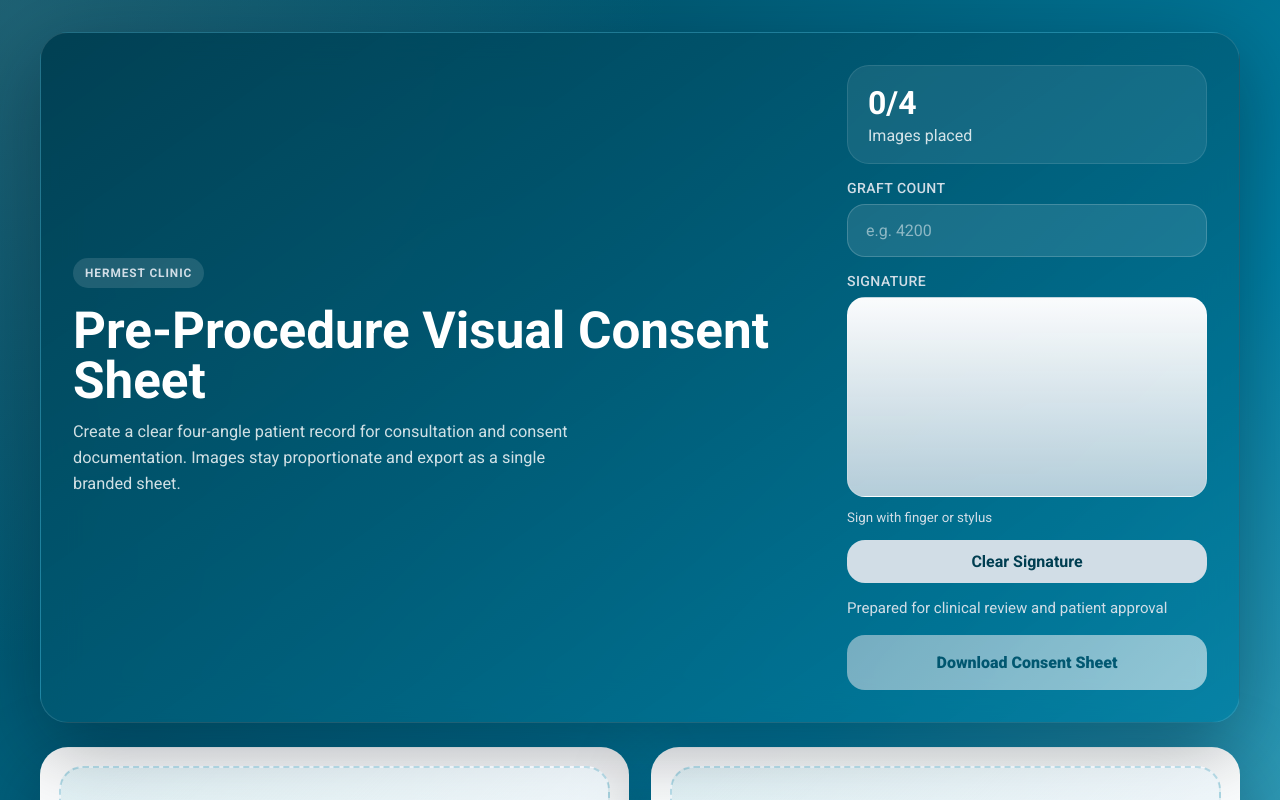
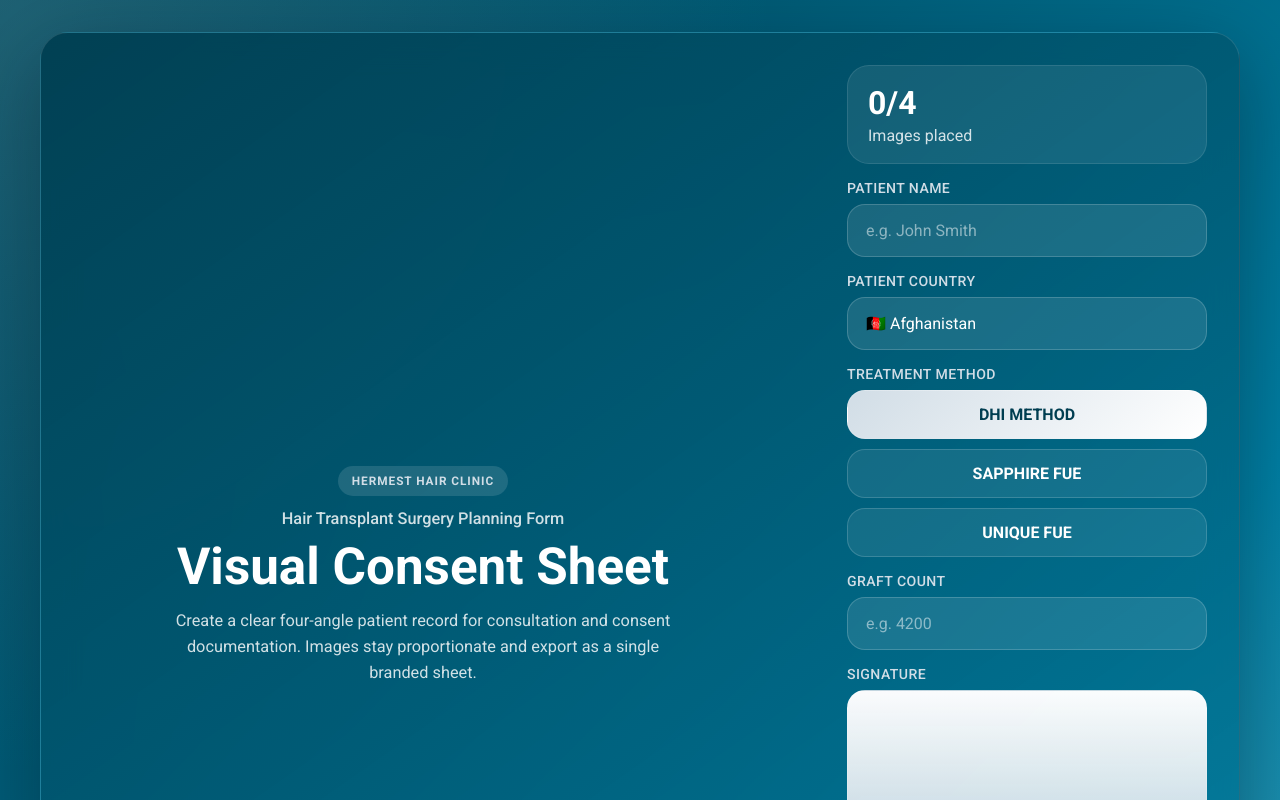
Before and after one commit to raufdinler-lab/hermestde, a Next.js app: page / in a window 1280 px wide. Shown: the top 800 px of the page. Built offline with nearby package versions, Linux system fonts and the light colour scheme.

Commit message:
Update form inputs and export layout

```diff
--- a/app/globals.css
+++ b/app/globals.css
@@ -36,6 +36,7 @@ body {
 
 button,
 input,
+select,
 canvas {
   font: inherit;
 }
@@ -62,19 +63,26 @@ canvas {
 .hero-copy {
   display: flex;
   flex-direction: column;
-  align-items: flex-start;
+  align-items: center;
   justify-content: center;
   max-width: 700px;
   min-height: 360px;
+  text-align: center;
+}
+
+.hero-heading {
+  display: grid;
+  gap: 10px;
+  justify-items: center;
+  margin-bottom: 16px;
 }
 
 .eyebrow {
   display: inline-flex;
   align-items: center;
-  align-self: flex-start;
   width: fit-content;
   max-width: 100%;
-  padding: 8px 12px;
+  padding: 8px 14px;
   border-radius: 999px;
   background: rgba(255, 255, 255, 0.12);
   color: var(--accent-secondary);
@@ -84,9 +92,16 @@ canvas {
   font-weight: 700;
 }
 
+.hero-kicker {
+  margin: 0;
+  color: var(--text-soft);
+  font-size: 1rem;
+  font-weight: 500;
+}
+
 .hero-copy h1 {
-  margin: 18px 0 12px;
-  font-size: clamp(2rem, 4vw, 3.6rem);
+  margin: 0;
+  font-size: clamp(2.1rem, 4vw, 3.7rem);
   line-height: 0.98;
 }
 
@@ -126,6 +141,42 @@ canvas {
   background: rgba(255, 255, 255, 0.1);
   color: #ffffff;
   outline: none;
+}
+
+.select-wrap {
+  position: relative;
+}
+
+.stack-select {
+  width: 100%;
+  appearance: none;
+  padding: 16px 18px;
+  border: 1px solid rgba(255, 255, 255, 0.18);
+  border-radius: 18px;
+  background: rgba(255, 255, 255, 0.1);
+  color: #ffffff;
+  outline: none;
+}
+
+.method-grid {
+  display: grid;
+  gap: 10px;
+}
+
+.method-chip {
+  width: 100%;
+  padding: 14px 16px;
+  border: 1px solid rgba(255, 255, 255, 0.16);
+  border-radius: 18px;
+  background: rgba(255, 255, 255, 0.08);
+  color: #ffffff;
+  font-weight: 700;
+  text-align: center;
+}
+
+.method-chip.active {
+  background: linear-gradient(135deg, #d1dde6, #ffffff);
+  color: var(--navy-strong);
 }
 
 .input-stack input::placeholder {
@@ -181,7 +232,7 @@ canvas {
 }
 
 .stat-note {
-  margin: -2px 0 0;
+  margin: 2px 0 0;
   color: var(--text-soft);
   font-size: 0.94rem;
   line-height: 1.5;
@@ -281,6 +332,11 @@ canvas {
   padding: 16px 8px 4px;
 }
 
+.slot-footer > div {
+  text-align: center;
+  width: 100%;
+}
+
 .slot-footer h2 {
   margin: 0 0 4px;
   color: var(--navy-strong);
--- a/app/page.tsx
+++ b/app/page.tsx
@@ -13,6 +13,12 @@ type LoadedSlot = Slot & {
   image: HTMLImageElement | null;
 };
 
+type CountryOption = {
+  code: string;
+  flag: string;
+  name: string;
+};
+
 const initialSlots: Slot[] = [
   { id: "front", label: "Front View", hint: "Frontal documentation", dataUrl: null },
   { id: "top", label: "Top View", hint: "Crown and top area", dataUrl: null },
@@ -23,17 +29,55 @@ const initialSlots: Slot[] = [
 const consentStatement =
   "The entire operation plan and hairline were determined with my approval. I approve the operation plan and my hairline.";
 
-const baseExportWidth = 1800;
-const baseExportHeight = 1600;
+const treatmentMethodOptions = ["DHI METHOD", "SAPPHIRE FUE", "UNIQUE FUE"];
+const countryCodes = [
+  "AF", "AX", "AL", "DZ", "AS", "AD", "AO", "AI", "AQ", "AG", "AR", "AM",
+  "AW", "AU", "AT", "AZ", "BS", "BH", "BD", "BB", "BY", "BE", "BZ", "BJ",
+  "BM", "BT", "BO", "BQ", "BA", "BW", "BV", "BR", "IO", "BN", "BG", "BF",
+  "BI", "KH", "CM", "CA", "CV", "KY", "CF", "TD", "CL", "CN", "CX", "CC",
+  "CO", "KM", "CG", "CD", "CK", "CR", "CI", "HR", "CU", "CW", "CY", "CZ",
+  "DK", "DJ", "DM", "DO", "EC", "EG", "SV", "GQ", "ER", "EE", "SZ", "ET",
+  "FK", "FO", "FJ", "FI", "FR", "GF", "PF", "TF", "GA", "GM", "GE", "DE",
+  "GH", "GI", "GR", "GL", "GD", "GP", "GU", "GT", "GG", "GN", "GW", "GY",
+  "HT", "HM", "VA", "HN", "HK", "HU", "IS", "IN", "ID", "IR", "IQ", "IE",
+  "IM", "IL", "IT", "JM", "JP", "JE", "JO", "KZ", "KE", "KI", "KP", "KR",
+  "KW", "KG", "LA", "LV", "LB", "LS", "LR", "LY", "LI", "LT", "LU", "MO",
+  "MG", "MW", "MY", "MV", "ML", "MT", "MH", "MQ", "MR", "MU", "YT", "MX",
+  "FM", "MD", "MC", "MN", "ME", "MS", "MA", "MZ", "MM", "NA", "NR", "NP",
+  "NL", "NC", "NZ", "NI", "NE", "NG", "NU", "NF", "MK", "MP", "NO", "OM",
+  "PK", "PW", "PS", "PA", "PG", "PY", "PE", "PH", "PN", "PL", "PT", "PR",
+  "QA", "RE", "RO", "RU", "RW", "BL", "SH", "KN", "LC", "MF", "PM", "VC",
+  "WS", "SM", "ST", "SA", "SN", "RS", "SC", "SL", "SG", "SX", "SK", "SI",
+  "SB", "SO", "ZA", "GS", "SS", "ES", "LK", "SD", "SR", "SJ", "SE", "CH",
+  "SY", "TW", "TJ", "TZ", "TH", "TL", "TG", "TK", "TO", "TT", "TN", "TR",
+  "TM", "TC", "TV", "UG", "UA", "AE", "GB", "US", "UM", "UY", "UZ", "VU",
+  "VE", "VN", "VG", "VI", "WF", "EH", "YE", "ZM", "ZW",
+] as const;
+
+const regionNames = new Intl.DisplayNames(["en"], { type: "region" });
+
+const countryOptions: CountryOption[] = countryCodes
+  .map((code) => ({
+    code,
+    flag: getFlagEmoji(code),
+    name: regionNames.of(code) ?? code,
+  }))
+  .sort((a, b) => a.name.localeCompare(b.name));
+
+const baseExportWidth = 1600;
+const baseExportHeight = 2350;
 const basePadding = 84;
-const baseGap = 34;
-const baseCardHeight = 430;
-const baseCardTop = 250;
+const baseGap = 40;
+const baseCardHeight = 780;
+const baseCardTop = 360;
 const minExportScale = 2;
 const maxExportScale = 4;
 
 export default function Home() {
   const [slots, setSlots] = useState(initialSlots);
+  const [patientName, setPatientName] = useState("");
+  const [countryCode, setCountryCode] = useState(countryOptions[0].code);
+  const [treatmentMethod, setTreatmentMethod] = useState(treatmentMethodOptions[0]);
   const [graftCount, setGraftCount] = useState("");
   const [isExporting, setIsExporting] = useState(false);
   const inputRefs = useRef<Record<string, HTMLInputElement | null>>({});
@@ -46,6 +90,8 @@ export default function Home() {
     () => slots.filter((slot) => Boolean(slot.dataUrl)).length,
     [slots]
   );
+  const selectedCountry =
+    countryOptions.find((country) => country.code === countryCode) ?? countryOptions[0];
 
   const handleSelect = (slotId: string) => {
     inputRefs.current[slotId]?.click();
@@ -279,6 +325,9 @@ export default function Home() {
         canvas.height,
         padding,
         exportScale,
+        patientName,
+        selectedCountry,
+        treatmentMethod,
         graftCount,
         signatureDataUrl ? await loadImage(signatureDataUrl) : null
       );
@@ -299,8 +348,11 @@ export default function Home() {
     <main className="page-shell">
       <section className="hero-card">
         <div className="hero-copy">
-          <span className="eyebrow">Hermest Clinic</span>
-          <h1>Pre-Procedure Visual Consent Sheet</h1>
+          <div className="hero-heading">
+            <span className="eyebrow">Hermest Hair Clinic</span>
+            <p className="hero-kicker">Hair Transplant Surgery Planning Form</p>
+            <h1>Visual Consent Sheet</h1>
+          </div>
           <p>
             Create a clear four-angle patient record for consultation and
             consent documentation. Images stay proportionate and export as a
@@ -312,6 +364,47 @@ export default function Home() {
           <div className="stat-box">
             <strong>{filledCount}/4</strong>
             <span>Images placed</span>
+          </div>
+          <label className="input-stack">
+            <span>Patient Name</span>
+            <input
+              type="text"
+              placeholder="e.g. John Smith"
+              value={patientName}
+              onChange={(event) => setPatientName(event.target.value)}
+            />
+          </label>
+          <label className="input-stack">
+            <span>Patient Country</span>
+            <div className="select-wrap">
+              <select
+                value={countryCode}
+                onChange={(event) => setCountryCode(event.target.value)}
+                className="stack-select"
+              >
+                {countryOptions.map((country) => (
+                  <option key={country.code} value={country.code}>
+                    {country.flag} {country.name}
+                  </option>
+                ))}
+              </select>
+            </div>
+          </label>
+          <div className="input-stack">
+            <span>Treatment Method</span>
+            <div className="method-grid" role="radiogroup" aria-label="Treatment Method">
+              {treatmentMethodOptions.map((option) => (
+                <button
+                  key={option}
+                  type="button"
+                  className={`method-chip ${treatmentMethod === option ? "active" : ""}`}
+                  onClick={() => setTreatmentMethod(option)}
+                  aria-pressed={treatmentMethod === option}
+                >
+                  {option}
+                </button>
+              ))}
+            </div>
           </div>
           <label className="input-stack">
             <span>Graft Count</span>
@@ -452,17 +545,20 @@ function drawHeader(
   padding: number,
   exportScale: number
 ) {
+  const centerX = width / 2;
+
   ctx.fillStyle = "#ffffff";
-  ctx.font = `700 ${44 * exportScale}px Roboto`;
-  ctx.fillText("Hermest Clinic", padding, 92 * exportScale);
+  ctx.textAlign = "center";
+  ctx.font = `700 ${34 * exportScale}px Roboto`;
+  ctx.fillText("Hermest Hair Clinic", centerX, 92 * exportScale);
 
   ctx.fillStyle = "#D1DDE6";
-  ctx.font = `500 ${18 * exportScale}px Roboto`;
-  ctx.fillText("PRE-PROCEDURE DOCUMENTATION", padding, 128 * exportScale);
+  ctx.font = `500 ${22 * exportScale}px Roboto`;
+  ctx.fillText("Hair Transplant Surgery Planning Form", centerX, 138 * exportScale);
 
   ctx.fillStyle = "rgba(255, 255, 255, 0.92)";
-  ctx.font = `400 ${26 * exportScale}px Roboto`;
-  ctx.fillText("Visual Consent Sheet", padding, 162 * exportScale);
+  ctx.font = `700 ${50 * exportScale}px Roboto`;
+  ctx.fillText("Visual Consent Sheet", centerX, 210 * exportScale);
 
   ctx.fillStyle = "rgba(255, 255, 255, 0.78)";
   ctx.font = `400 ${18 * exportScale}px Roboto`;
@@ -471,7 +567,9 @@ function drawHeader(
     month: "short",
     year: "numeric",
   }).format(new Date());
-  ctx.fillText(dateLabel, width - padding - 120 * exportScale, 92 * exportScale);
+  ctx.textAlign = "right";
+  ctx.fillText(dateLabel, width - padding, 92 * exportScale);
+  ctx.textAlign = "left";
 }
 
 function drawConsentFooter(
@@ -480,13 +578,16 @@ function drawConsentFooter(
   height: number,
   padding: number,
   exportScale: number,
+  patientName: string,
+  selectedCountry: CountryOption,
+  treatmentMethod: string,
   graftCount: string,
   signatureImage: HTMLImageElement | null
 ) {
   const footerX = padding;
-  const footerY = 1180 * exportScale;
+  const footerY = 2010 * exportScale;
   const footerWidth = width - padding * 2;
-  const footerHeight = 270 * exportScale;
+  const footerHeight = 250 * exportScale;
   const badgeHeight = 74 * exportScale;
 
   roundedRect(ctx, footerX, footerY, footerWidth, footerHeight, 26 * exportScale);
@@ -497,45 +598,51 @@ function drawConsentFooter(
   ctx.lineWidth = 2 * exportScale;
   ctx.stroke();
 
-  const badgeWidth = 260 * exportScale;
-  roundedRect(
-    ctx,
-    footerX + 30 * exportScale,
-    footerY + 30 * exportScale,
-    badgeWidth,
-    badgeHeight,
-    18 * exportScale
-  );
-  ctx.fillStyle = "#003E51";
-  ctx.fill();
+  const metaItems = [
+    { label: "Patient Name", value: patientName.trim() || "-" },
+    {
+      label: "Country",
+      value: `${selectedCountry.flag} ${selectedCountry.name}`,
+    },
+    { label: "Method", value: treatmentMethod.trim() || "-" },
+    { label: "Graft Count", value: graftCount.trim() || "-" },
+  ];
 
-  ctx.fillStyle = "#D1DDE6";
-  ctx.font = `500 ${18 * exportScale}px Roboto`;
-  ctx.fillText("GRAFT COUNT", footerX + 56 * exportScale, footerY + 60 * exportScale);
+  const metaGap = 18 * exportScale;
+  const metaWidth = (footerWidth - 60 * exportScale - metaGap * 3) / 4;
 
-  ctx.fillStyle = "#ffffff";
-  ctx.font = `700 ${28 * exportScale}px Roboto`;
-  ctx.fillText(
-    graftCount.trim() ? graftCount.trim() : "-",
-    footerX + 56 * exportScale,
-    footerY + 95 * exportScale
-  );
+  metaItems.forEach((item, index) => {
+    const metaX = footerX + 30 * exportScale + index * (metaWidth + metaGap);
+    const metaY = footerY + 30 * exportScale;
+
+    roundedRect(ctx, metaX, metaY, metaWidth, badgeHeight, 18 * exportScale);
+    ctx.fillStyle = "#003E51";
+    ctx.fill();
+
+    ctx.fillStyle = "#D1DDE6";
+    ctx.font = `500 ${16 * exportScale}px Roboto`;
+    ctx.fillText(item.label.toUpperCase(), metaX + 24 * exportScale, metaY + 28 * exportScale);
+
+    ctx.fillStyle = "#ffffff";
+    ctx.font = `700 ${22 * exportScale}px Roboto`;
+    ctx.fillText(item.value, metaX + 24 * exportScale, metaY + 58 * exportScale);
+  });
 
   ctx.fillStyle = "#003E51";
-  ctx.font = `400 ${24 * exportScale}px Roboto`;
+  ctx.font = `400 ${22 * exportScale}px Roboto`;
   wrapText(
     ctx,
     consentStatement,
     footerX + 30 * exportScale,
-    footerY + 150 * exportScale,
-    footerWidth - 60 * exportScale,
-    38 * exportScale
+    footerY + 138 * exportScale,
+    footerWidth - 440 * exportScale,
+    34 * exportScale
   );
 
-  const signatureBoxWidth = 320 * exportScale;
-  const signatureBoxHeight = 96 * exportScale;
+  const signatureBoxWidth = 360 * exportScale;
+  const signatureBoxHeight = 110 * exportScale;
   const signatureBoxX = footerX + footerWidth - signatureBoxWidth - 30 * exportScale;
-  const signatureBoxY = footerY + footerHeight - signatureBoxHeight - 42 * exportScale;
+  const signatureBoxY = footerY + 118 * exportScale;
 
   ctx.strokeStyle = "rgba(0, 62, 81, 0.22)";
   ctx.lineWidth = 1.5 * exportScale;
@@ -588,11 +695,13 @@ async function drawSlot(
 
   ctx.fillStyle = "#003E51";
   ctx.font = `700 ${28 * exportScale}px Roboto`;
-  ctx.fillText(slot.label, x + 26 * exportScale, y + 42 * exportScale);
+  ctx.textAlign = "center";
+  ctx.fillText(slot.label, x + width / 2, y + 42 * exportScale);
 
   ctx.fillStyle = "#4f8191";
   ctx.font = `400 ${19 * exportScale}px Roboto`;
-  ctx.fillText(slot.hint, x + 26 * exportScale, y + 74 * exportScale);
+  ctx.fillText(slot.hint, x + width / 2, y + 74 * exportScale);
+  ctx.textAlign = "left";
 
   const innerX = x + 24 * exportScale;
   const innerY = y + 98 * exportScale;
@@ -722,6 +831,14 @@ function getAdaptiveExportScale(slots: LoadedSlot[]) {
   return Math.max(minExportScale, Math.min(maxExportScale, adaptiveScale));
 }
 
+function getFlagEmoji(countryCode: string) {
+  return countryCode
+    .toUpperCase()
+    .split("")
+    .map((char) => String.fromCodePoint(127397 + char.charCodeAt(0)))
+    .join("");
+}
+
 function loadImage(src: string) {
   return new Promise<HTMLImageElement>((resolve, reject) => {
     const image = new Image();
```
